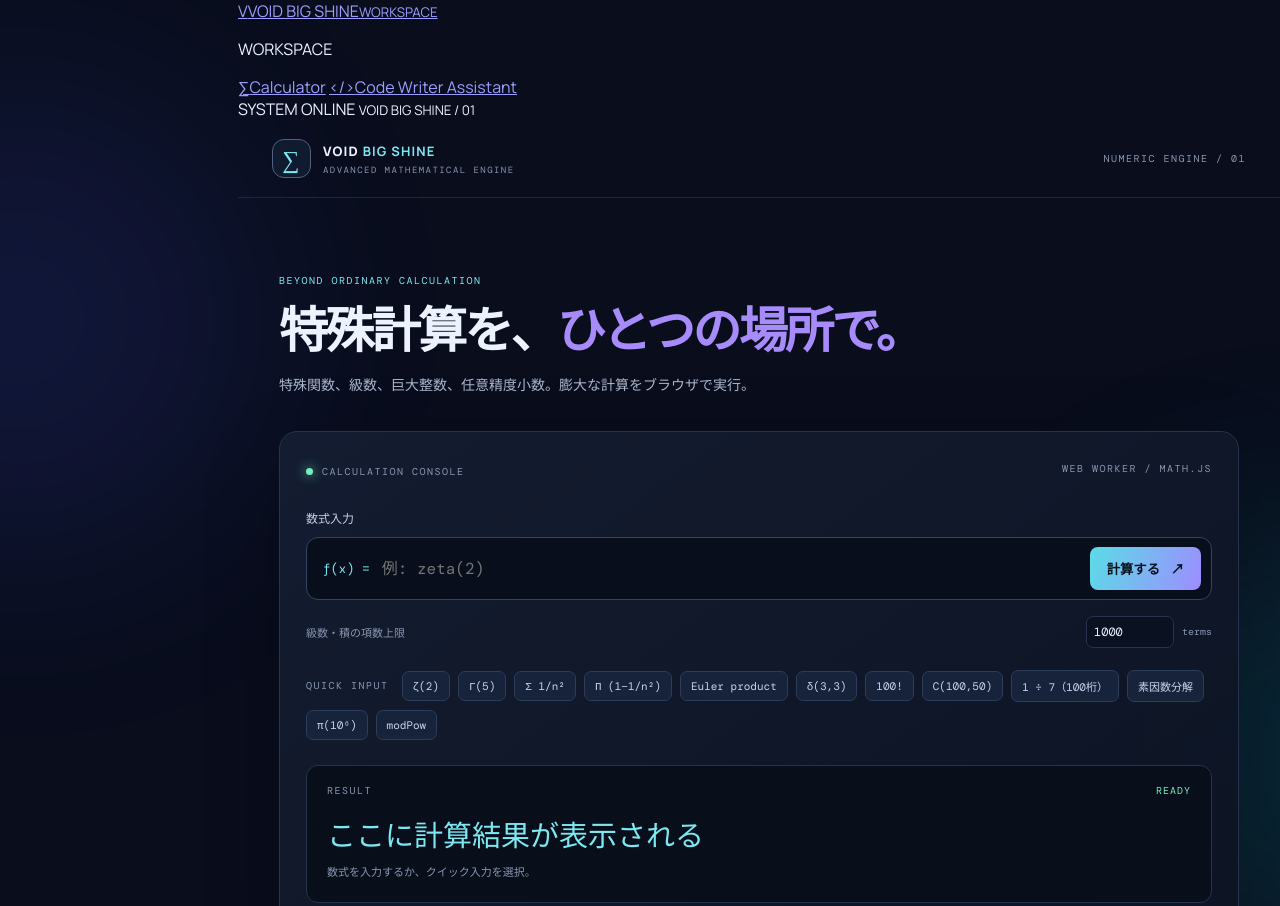
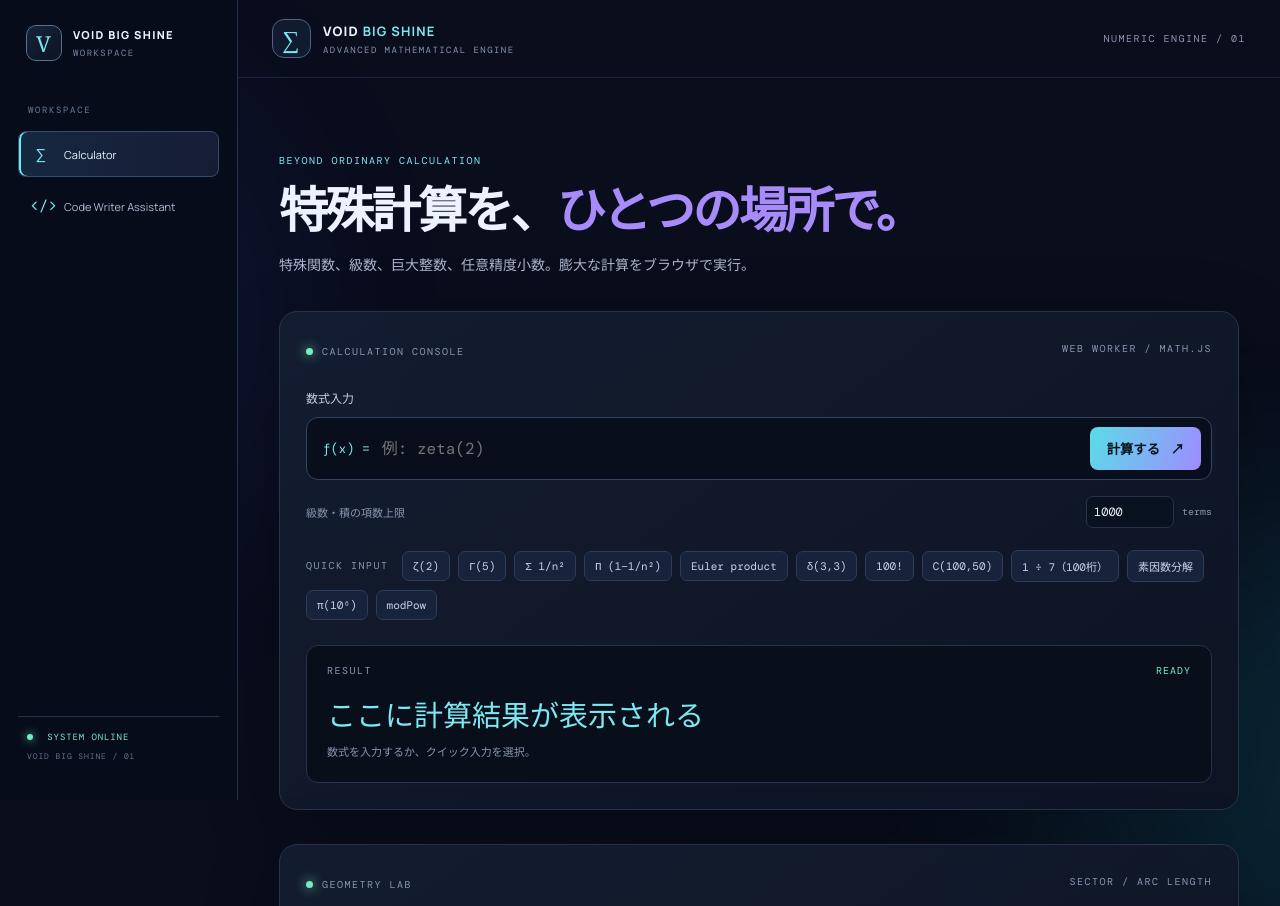
Before and after one commit to yusei82817/Void-Big-Shine-Calculator, a plain HTML site: page index.html in a window 1280 px wide. Shown: the top 906 px of the page. Drawn offline with nearby package versions, Linux system fonts and the light colour scheme.

Commit message:
Add shared sidebar styles to calculator stylesheet

```diff
--- a/style.css
+++ b/style.css
@@ -37,3 +37,19 @@
 .calculator-page footer{padding-left:34px;padding-right:34px}
 @media(max-width:800px){.calculator-page{padding-left:190px}.calculator-page .shell{width:calc(100% - 36px)}}
 @media(max-width:620px){.calculator-page{padding-left:0}.calculator-page .topbar{padding:14px 20px}.calculator-page .shell{width:calc(100% - 26px)}}
+
+/* Shared workspace navigation */
+.app-sidebar{position:fixed;z-index:20;inset:0 auto 0 0;width:238px;padding:25px 18px;background:rgba(8,13,27,.96);border-right:1px solid #25324c;display:flex;flex-direction:column;backdrop-filter:blur(18px)}
+.sidebar-brand{display:flex;align-items:center;gap:11px;padding:0 8px 28px;color:#edf2ff;text-decoration:none;font-size:11px;font-weight:800;letter-spacing:.12em}
+.sidebar-brand small{display:block;margin-top:5px;color:#7586a5;font:9px var(--mono);letter-spacing:.16em}
+.sidebar-mark{display:grid;place-items:center;width:36px;height:36px;border:1px solid #55718e;border-radius:10px;color:var(--cyan);font:22px Georgia;background:linear-gradient(145deg,#17243b,#0b1222)}
+.sidebar-label{padding:0 10px;color:#697a99;font:9px var(--mono);letter-spacing:.18em;margin:15px 0 12px}
+.sidebar-link{display:flex;align-items:center;gap:12px;padding:12px 11px;margin:3px 0;border:1px solid transparent;border-radius:8px;color:#aebbd2;text-decoration:none;font-size:11px;transition:.2s}
+.sidebar-link:hover,.sidebar-link.active{color:#e9fbff;background:linear-gradient(100deg,#152840,#171c35);border-color:#344c68}
+.sidebar-link.active{box-shadow:inset 2px 0 #6ceaf4}
+.sidebar-icon{width:22px;text-align:center;color:var(--cyan);font:15px var(--mono)}
+.sidebar-bottom{margin-top:auto;padding:14px 9px;border-top:1px solid #26334c;color:#7ce8c6;font:9px var(--mono);letter-spacing:.1em}
+.sidebar-bottom small{display:block;margin-top:8px;color:#63728d;font-size:8px}
+.sidebar-status{display:inline-block;width:6px;height:6px;margin-right:8px;border-radius:50%;background:#73edc2;box-shadow:0 0 10px #73edc2}
+@media(max-width:800px){.app-sidebar{width:190px;padding:20px 12px}.sidebar-link{font-size:10px}}
+@media(max-width:620px){.app-sidebar{position:relative;width:100%;height:auto;inset:auto;padding:10px 13px;display:grid;grid-template-columns:1fr 1fr;gap:4px;border-right:0;border-bottom:1px solid #25324c}.sidebar-brand{grid-column:1/-1;padding:0 5px 9px}.sidebar-label,.sidebar-bottom{display:none}.sidebar-link{justify-content:center;padding:9px 5px;margin:0;font-size:9px}}
```
